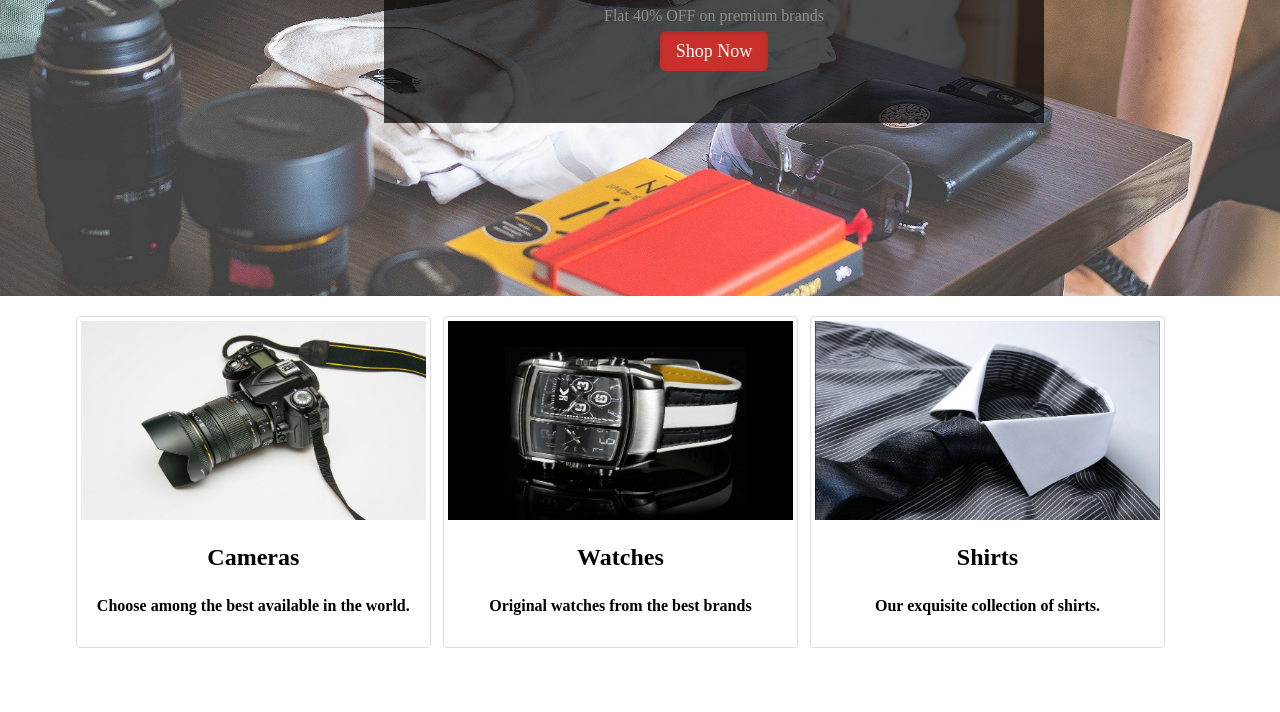
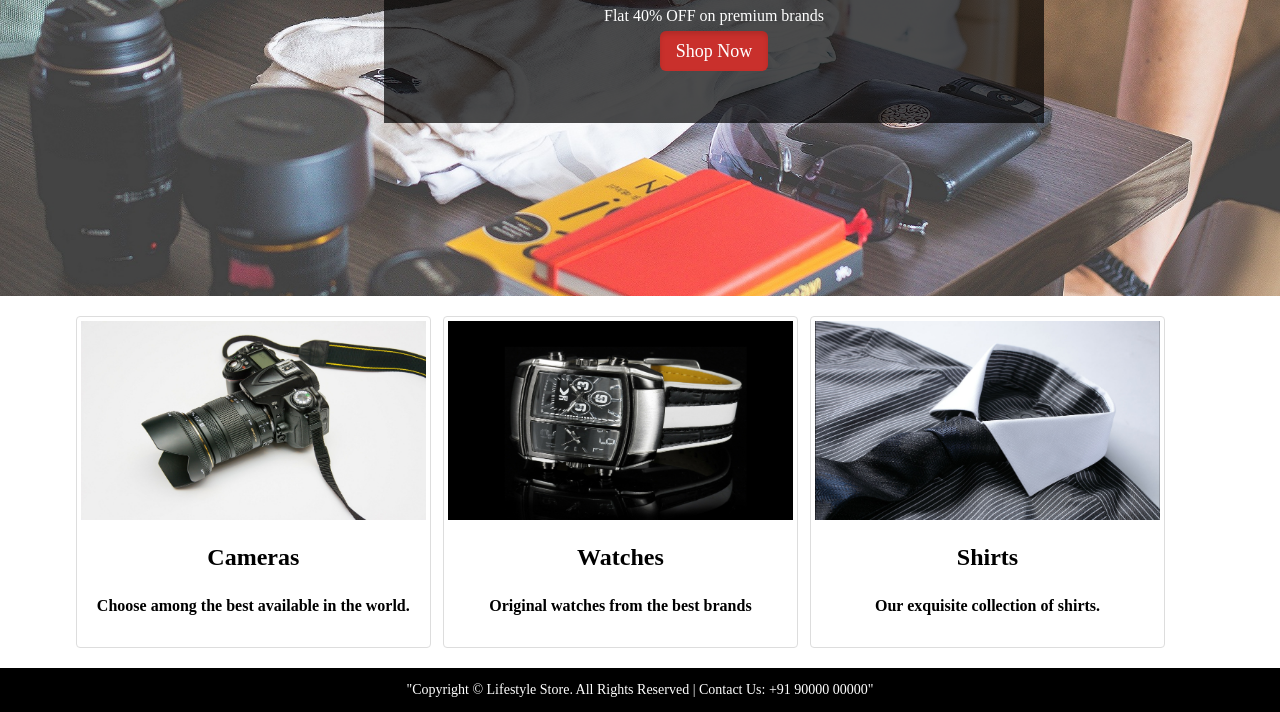
Before and after one commit to Rishu2000/internshala_e-commerce-website, a plain HTML site: page index.html in a window 1280 px wide. Shown: the part 340-1052 px from the top of the page. Before the commit the page ends 1008 px from the top, so only its background shows below. Drawn offline with Linux system fonts and the light colour scheme.

Commit message:
Implemented Footer

```diff
--- a/index.html
+++ b/index.html
@@ -54,5 +54,13 @@
         </div>
       </div>
     </div>
+    <footer>
+      <div class="container">
+        <p style="text-align: center">
+          "Copyright © Lifestyle Store. All Rights Reserved | Contact Us: +91
+          90000 00000"
+        </p>
+      </div>
+    </footer>
   </body>
 </html>
--- a/styles/index.css
+++ b/styles/index.css
@@ -59,6 +59,7 @@ a {
   margin-bottom: 12%;
   background-color: rgba(0, 0, 0, 0.7);
   max-width: 660px;
+  color: white;
 }
 .button {
   color: #ffffff;
@@ -70,7 +71,7 @@ a {
   border-radius: 6px;
 }
 .content {
-  height: 600px;
+  min-height: 600px;
 }
 .container {
   width: 90%;
@@ -100,3 +101,8 @@ a {
   font-weight: bold;
   text-align: center;
 }
+footer {
+  background-color: #000000;
+  color: #fff;
+  font-size: 14px;
+}
```
